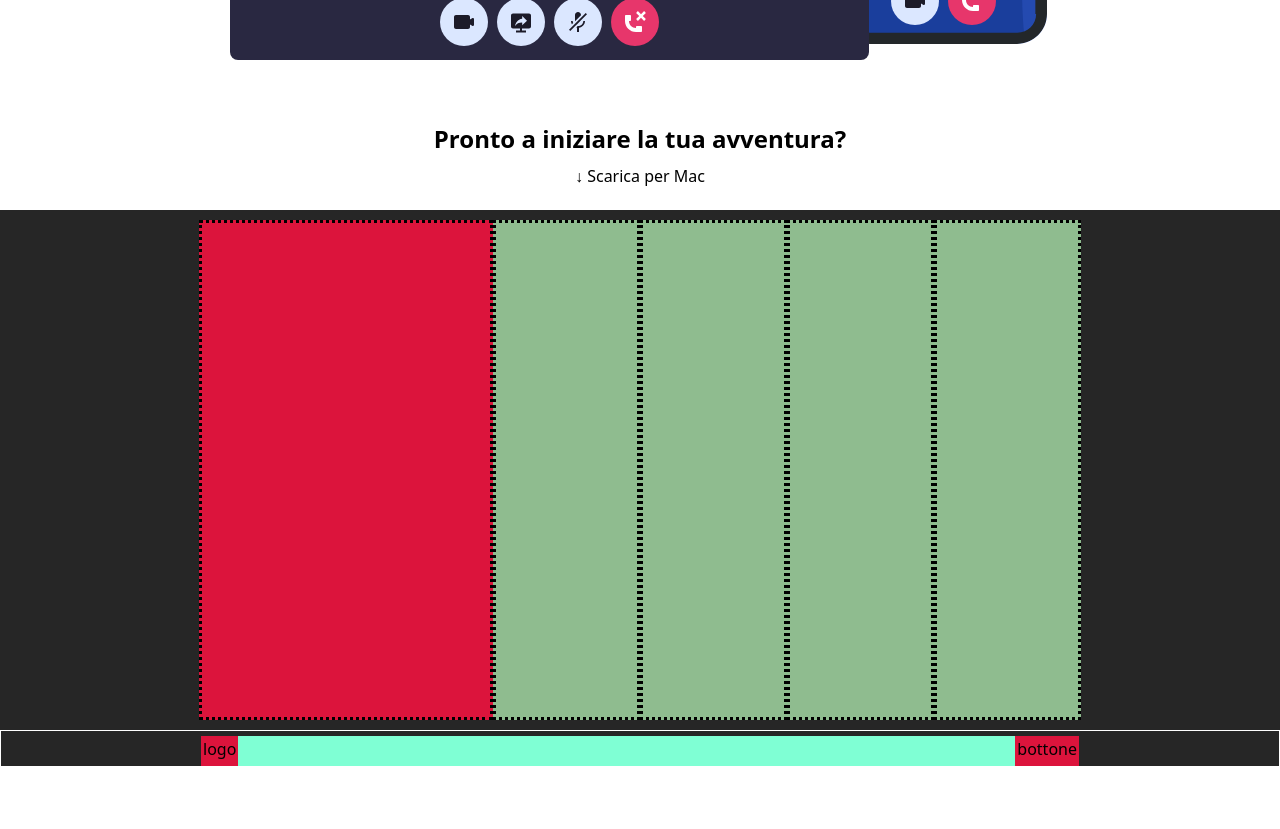
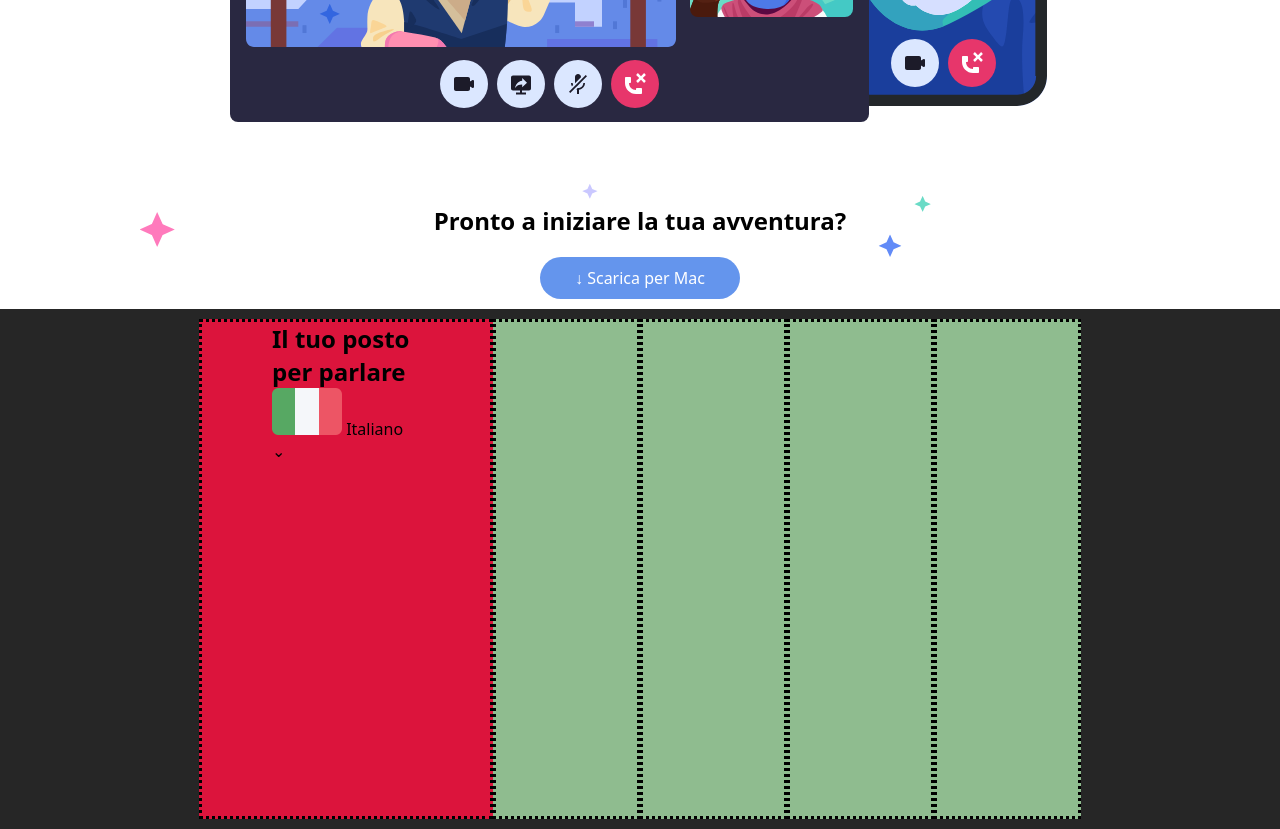
Before and after one commit to SimoneViglione/htmlcss-discord, a plain HTML site: page index.html in a window 1280 px wide. Shown: the part 2410-3239 px from the top of the page. Before the commit the page ends 3177 px from the top, so only its background shows below. Drawn offline with Linux system fonts and the light colour scheme.

Commit message:
inizio footer

```diff
--- a/css/style.css
+++ b/css/style.css
@@ -96,12 +96,28 @@
 }
 
 .container_green {
-    height: 700px;
-    width: 1100px;
+    width: 1000px;
     margin: auto;
     text-align: center;
 }
 
+.container_green h1 {
+    font-size: 40px;
+    padding: 20px;
+}
+
+.container_green h2 {
+    background-image: url(../img/stars.svg);
+    background-size: contain;
+    background-repeat: no-repeat;
+    padding: 20px;
+}
+
+.blue {
+    background-color: cornflowerblue;
+    color: white;
+    margin: 0px 400px 10px;
+}
 
 .black {
     background-color: rgb(38, 38, 38);
@@ -113,6 +129,11 @@
     border-style: dotted;
     height: 500px;
     width: 30%;
+    padding: 0px 70px;
+}
+
+.container_pink img {
+
 }
 
 .container_green2 {
@@ -129,15 +150,15 @@
 }
 
 .flex_container4 {
-    background-color: aquamarine;
     display: flex;
     justify-content: space-between;
-    height: 30px;
-    width: auto;
+}
+
+#lastbutton {
+    color: white;
+    background-color: cornflowerblue;
+    border-radius: 25px;
+    padding: 5px 20px;
+    margin-bottom: 10px;
 
 }
-
-.footer_item {
-    background-color: crimson;
-    padding: 2px;
-}
--- a/index.html
+++ b/index.html
@@ -71,7 +71,7 @@
                 <p>Video e Audio a bassa latenza vi faranno sentire come se foste tutti nella stessa stanza. Fai ciao in video, guarda gli amici giocare in streaming o riunitevi in una sessione di disegno condividendo lo schermo</p>
                 <img src="img/item4-big.svg"/>
                 <h2>Pronto a iniziare la tua avventura?</h2>
-                <div class="button" id="blacktext"> &darr; Scarica per Mac</div>
+                <div class="button blue"> &darr; Scarica per Mac</div>
             </div>
         </section>
     </main>
@@ -79,7 +79,9 @@
     <footer>
         <div class="black flex_container2">
             <div class="container_pink2">
-
+                <h2>Il tuo posto per parlare</h2>
+                <img src="img/ita.png"/>
+                <span>Italiano &#8964;</span>
             </div>
 
             <div class="container_green2">
@@ -102,8 +104,8 @@
 
         <div class="container_black">
             <div class="flex_container4">
-                <div class="footer_item">logo</div>
-                <div class="footer_item">bottone</div>
+                <div class="footer_item"><img src="img/logo.svg"/></div>
+                <div class="footer_item" id="lastbutton">Registrati</div>
             </div>
         </div>
     </footer>
```
